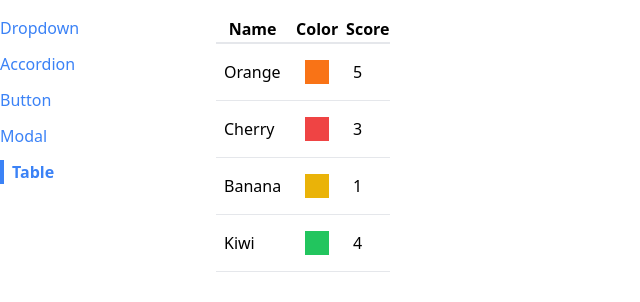
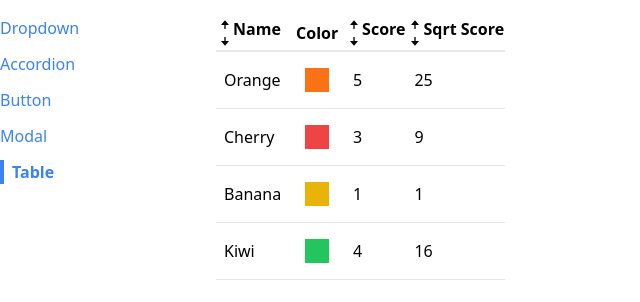
Before and after one commit to Laleh-S/react-components, a React (Create React App) app: page /table in a window 1280 px wide. Shown: the top 302 px of the page, without its empty margins (0-640 px from the left). Built offline with nearby package versions, Linux system fonts and the light colour scheme.

Commit message:
data sortin in a table

```diff
--- /dev/null
+++ b/src/components/SortableTable.js
@@ -0,0 +1,127 @@
+
+// current "sortByOrder" -> is going to modify or change how we update our state.
+// current "sortByHeader" -> is going to keep track of what column we are currently sorting by.
+
+import { useState } from "react";
+import Table from "./Table";
+import { BiSolidDownArrowAlt, BiSolidUpArrowAlt } from "react-icons/bi";
+
+
+function SortableTable (props) { // Note we are going to take the entier props object, so we dont put "props" in curly braces.
+    const [sortByOrder, setSortByOrder] = useState(null);
+    const [sortByHeader, setSortByHeader] = useState(null);
+
+    const { config, data } = props;
+
+    const handleClick = (label) => {
+        if (sortByHeader && label !== sortByHeader) { // if by one column and label is not equal to sortByHeader,
+            setSortByOrder("asc"); // then we are going to "setSortByOrder" to ascenting and
+            setSortByHeader(label); // set sortByHeader to the new label, the one that the user just clicked on.
+            return; // then we return here and won't go through any of the other checks down below.
+        }
+
+        if(sortByOrder === null) { // if null ?
+            setSortByOrder("asc"); // we want to setSortOrder to be ascending
+            setSortByHeader(label);
+        }else if (sortByOrder === "asc"){  // if accending ?
+            setSortByOrder("desc"); // we want to setSortOrder to be descending
+            setSortByHeader(label);
+        } else if (sortByOrder === "desc"){ // if descending ?
+            setSortByOrder(null); // we want to setSortOrder to be descending
+            setSortByHeader(null)
+        }
+    };
+
+
+
+    const updatedConfig = config.map((column) => { // column is a single config obj that we defined back inside TablePage.js
+        if (!column.sortValue){ // if this column does not have a "sortValue" property then just return it.
+            return column;
+        } else { // but if it has "sortValue" propery,
+            return {
+                ...column, // then we want to return a brand new object that has all the properties of the column object,
+                header: () => (
+                    <th className="cursor-pointer hover:bg-gray-100"
+                        onClick={() => handleClick(column.label)}
+                    >
+                        <div className="flex item-center">
+                            {getIcons(column.label, sortByHeader, sortByOrder)}
+                            {column.label}
+                        </div>
+                    </th> // as well as a header function to customise the header
+                ),
+            }
+        }
+    });
+
+    //* IMPORTANT:
+    // 1- Only sort data if sortByOrder && sortByHeader are not null. Means we should display our data in an unsorted order.
+    // 2- If not null, make a copy of the "data" prop
+    // 3- Find the correct sortValue function and use it for sorting
+
+    let sortedData = data; // by default "sortedData" will be our default "date" prop
+    if (sortByOrder && sortByHeader) { // if "sortByOrder" and "sortByHeader" are not null, means we need to do the sorting operation.
+        // To find a correct sortValue going to do find operation on config and for everyone of those columns obj
+        // we are going to find a column obj with a lable that === to sortByHeader
+        const { sortValue } = config.find ((column) => column.label === sortByHeader);
+          //  update our "sortedDate" variable with "...data". going to make a new array and copy all the elements from data into it.
+          // Now we can modify the new array insted of modyfing the prop.
+            sortedData = [...data].sort((a, b) => {
+                const valueA = sortValue(a);
+                const valueB = sortValue(b);
+
+                const reverseOrder = sortByOrder === "asc" ? 1 : -1;
+                if (typeof valueA === "string") {
+                    return valueA.localeCompare(valueB) * reverseOrder
+                } else {
+                    return (valueA - valueB) * reverseOrder;
+                }
+            });
+        }
+    //* ---- END ----
+
+
+    return (
+        // We tell our table component to use "sortedDate" as our data
+        // We pass all the properties in the props object by using ...
+        <Table {...props} data={sortedData} config={updatedConfig} />
+    );
+};
+
+
+// "column.label" -> is the column that we're trying to create the icons for
+// "sortByHeader" -> is label of the column we're currently trying to sort our data by.
+
+// So inside of getIcons:
+// Ckeck if "label" and "sortByHeader" are not equal?, which means that we want to show both of the up and down icons,
+// because we're currently not sorting by this column.
+// if "column.label" and "sortByHeader" are equal?, then we're check the "sortByOrder" and if "sortByOrder" is null, means we are
+// going to show both icons. if "sortByOrder" is ascending, we're show only the up icon, and if it is descending, we're gonna show
+// the down icon.
+
+function getIcons(label, sortByHeader, sortByOrder) {
+    if (label !== sortByHeader){
+        return <div>
+            <BiSolidUpArrowAlt />
+            <BiSolidDownArrowAlt />
+        </div>
+    }
+
+    if (sortByOrder === null) {
+        return <div>
+        <BiSolidUpArrowAlt />
+        <BiSolidDownArrowAlt />
+    </div>
+    } else if (sortByOrder === "asc") {
+        return <div>
+        <BiSolidUpArrowAlt />
+    </div>
+    } else if (sortByOrder === "desc"){
+        return <div>
+        <BiSolidDownArrowAlt />
+    </div>
+    }
+
+}
+
+export default SortableTable;
--- a/src/components/Table.js
+++ b/src/components/Table.js
@@ -3,10 +3,10 @@
 // <tr> represents one row of headers.
 // <th> Each individual header column. Example: fruit name, color, score
 
-//! IMPORTANT
-// The goal of our "Table.js" component is to be able to receive any kind of data and render it out as a table.
+//! NOTE
+// The goal of our "Table.js" component is to be reusable and able to receive any kind of data and render it out as a table.
 
-//! IMPORTANT: ①
+//! NOTE: ①
 // The column object is going to be each of the config objects in "TablePage.js".
 
 // Instead of writing out each individual <td> one by one, we are produce them by mapping over our config array. Inside "renderedCells"
@@ -21,11 +21,17 @@
 // means we want to have three <td> elements inside of each row.
 //! -----
 
-
-
+// Fragment is a react frature that allows you to return multiple elements from a React component by allowing you to group a
+// list of children without adding extra nodes to the DOM.
+import { Fragment } from "react";
 
 function Table( {data, config, keyFunc} ) {
+    //*  ◈◈◈◈◈◈◈◈◈◈ LIST OF OUR HEADERS ◈◈◈◈◈◈◈◈◈◈
     const renderedHeaders = config.map((column) => {
+        if (column.header) {
+            // we call the header function we created inside our "config" obj "score label" in our TablePage.js
+            return <Fragment key={column.label}>{column.header()}</Fragment>
+        }
         return (
             <th key={column.label}>{column.label}</th>
         );
--- a/src/pages/TablePage.js
+++ b/src/pages/TablePage.js
@@ -1,12 +1,26 @@
 // This page is the Parent component for Table component.
 
+//! NOTE
+// data -> The table component recieves an array of obj called and renders it on the screen.
+// config -> The table component also recieves an array of obj called "config". Each object inside of here describes
+// how to display a different column inside the table.
 
+//! NOTE
+// If we want to add in additional columns to the table, all we have to do is to add in an additional config object here.
+// The array of config objects below describe the different columns we want to have inside of our table.
 
+// label -> is used to decide what text to put inside the header.
+// render -> is a function that is being used to decide what values to put inside of every cell inside that column.
+// header -> is an optional property that is going to decide what we should display in the "score" header. So if there is
+// a header function provided on a given config object, we're gonna use that function to decide what to show right here.
+// Otherwise, we're going to just show the label.
+// sortValur -> This is our getSortValue function is an optional function to describe how to extract values for sorting when
+// the "Score" or "Name" column is clicked.
 
-import Table from "../components/Table";
+// import Table from "../components/Table";
+import SortableTable from "../components/SortableTable";
 
 function TablePage() {
-
     const data = [
         { name: "Orange", color: "bg-orange-500", score: 5 },
         { name: "Cherry", color: "bg-red-500", score: 3 },
@@ -14,11 +28,12 @@
         { name: "Kiwi", color: "bg-green-500", score: 4 },
     ];
 
-    // If we want to add in additional columns to the table, all we have to do is to add in an additional config object here.
+
     const config = [
         {
             label: "Name",
-            render: (fruit) => fruit.name
+            render: (fruit) => fruit.name,
+            sortValue: (fruit) => fruit.name
         },
         {
             label: "Color",
@@ -26,7 +41,13 @@
         },
         {
             label: "Score",
-            render: (fruit) => fruit.score
+            render: (fruit) => fruit.score,
+            sortValue: (fruit) => fruit.score
+        },
+        {
+            label: "Sqrt Score",
+            render: (fruit) => fruit.score * fruit.score,
+            sortValue: (fruit) => fruit.score * fruit.score
         },
     ];
 
@@ -36,8 +57,10 @@
     };
 
     return (
+        // We can show both sortable and unsortable table by uncomenting the Table bellow after importing it at the top of this page
         <div>
-            <Table data={data} config={config} keyFunc={keyFunc}/>
+            {/*  <Table data={data} config={config} keyFunc={keyFunc}/>  */}
+            <SortableTable data={data} config={config} keyFunc={keyFunc}/>
         </div>
     );
 };
```
Also changed, not shown: 1 other file (tests, documents, lock files or other folders).
